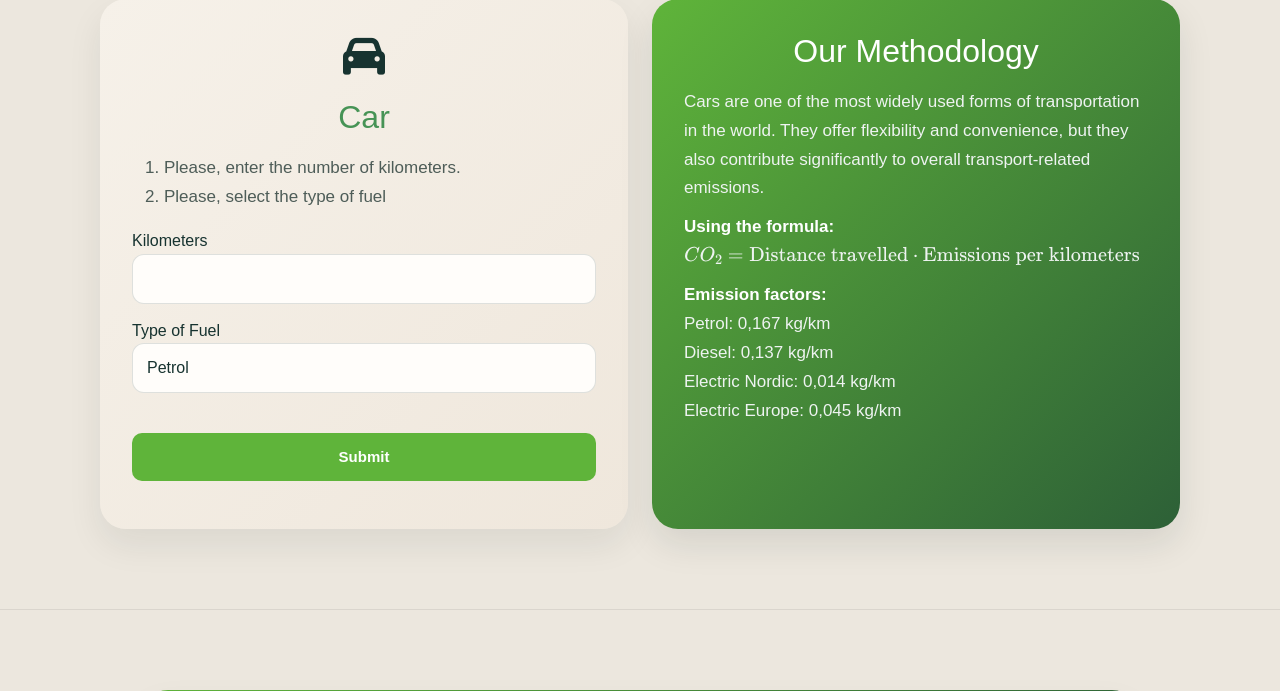
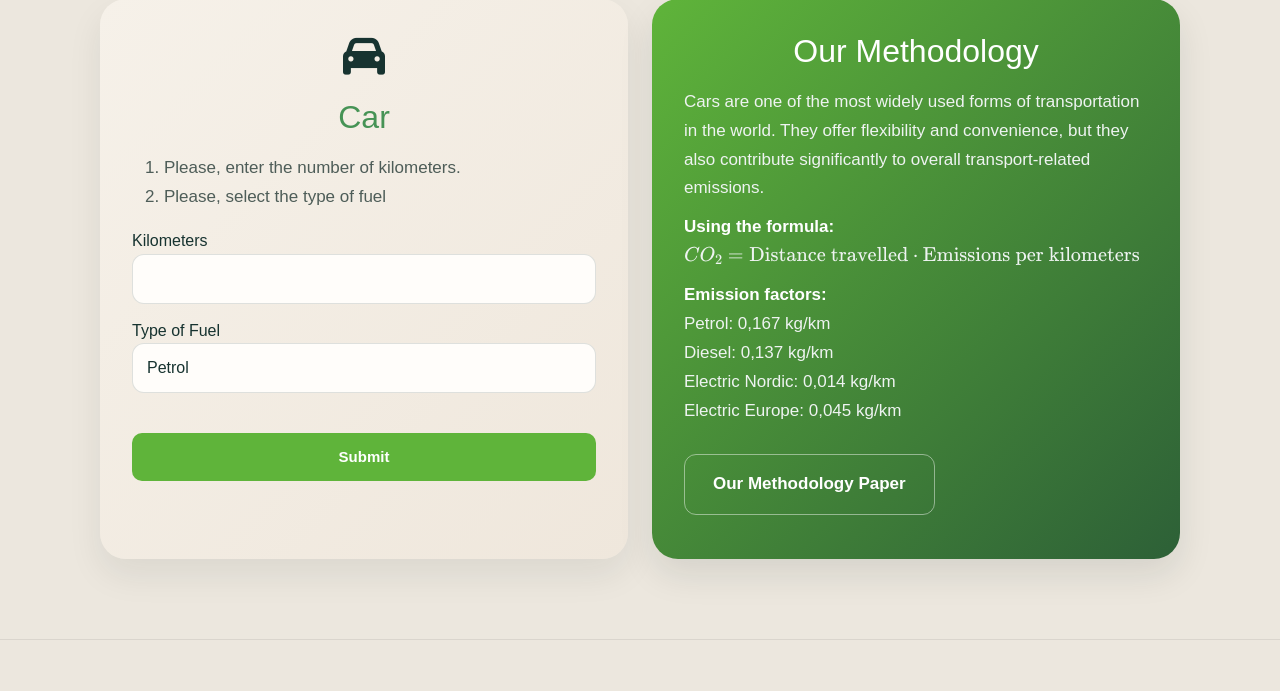
Before and after one commit to EliasAKyte/carbon-app-2026-1, a Flask app: page /carbon_app/new_entry_car in a window 1280 px wide. Shown: the part 148-839 px from the top of the page. Run offline with Flask 2, Linux system fonts and the light colour scheme; the visitor is signed in with stand-in values (Sample User, id 1); some libraries are stand-ins or nearby versions.

Commit message:
Update new_entry_car.html

```diff
--- a/capp/templates/carbon_app/new_entry_car.html
+++ b/capp/templates/carbon_app/new_entry_car.html
@@ -84,6 +84,11 @@
           Electric Nordic: 0,014 kg/km
           <br>
           Electric Europe: 0,045 kg/km
+          <br>
+          <br>
+          <a href="{{ url_for('static', filename='pdfs/our_paper.pdf') }}#page=7" class="btn-ghost" target="_blank">
+            Our Methodology Paper
+           </a>
         </p>
       </div>
   </div>
```
